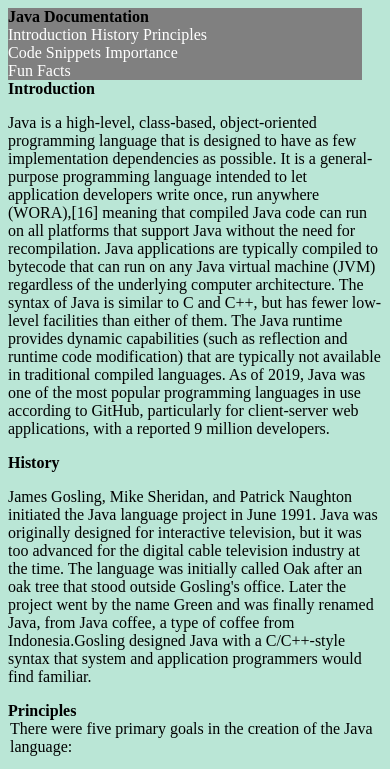
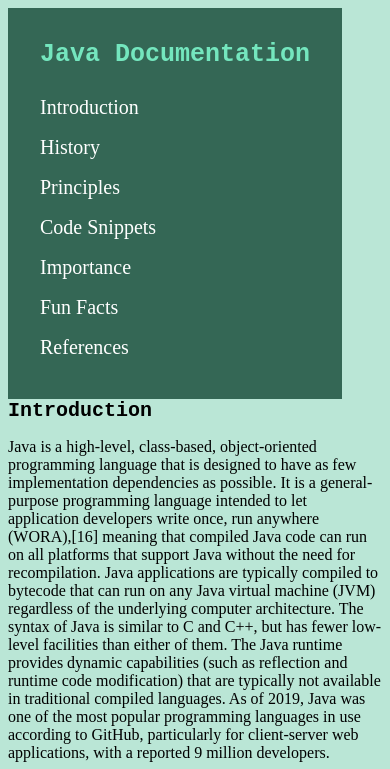
Before and after one commit to mateib47/technical-documentation-page, a plain HTML site: page index.html in a window 390 px wide. Shown: the top 769 px of the page. Drawn offline with Linux system fonts and the light colour scheme.

Commit message:
css adjustments, fixed the menu on mobile, added a references section

```diff
--- a/css/technical_doc.css
+++ b/css/technical_doc.css
@@ -2,29 +2,37 @@ body{
   display: flex;
   flex-direction: row;
   background-color: #BAE6D6;
-
+  padding: 1em 4em 0 0;
 }
 nav{
-  background-color: grey;
-  margin-right: 20px;
+  background-color: #346755;
+  margin-right: 2em;
+  padding: 2em;
 }
-a{
+
+nav a{
+  display: block;
   color: white;
   font-style: normal;
   text-decoration: none;
+  line-height: 40px;
+  font-size: 20px;
 }
-.nav-link-box{
-
+nav a:hover{
+  color:#74E6BE;
 }
-main{
-
+a:hover{
+  color:#346755;
+}
+nav header{
+  font-size: 25px;
+  color: #74E6BE;
 }
 header{
   font-weight: bold;
+  font-family: monospace;
+  font-size: 20px;
 }
-legend{
-}
-
 pre {
     background: hsl(159, 17%, 80%);
     border: 1px solid #ddd;
@@ -45,13 +53,30 @@ pre {
 code{
 
 }
+li {
+}
+@media screen and (max-width: 993px) {
+  pre{
+    width: 80%;
+  }
+}
 @media screen and (max-width: 767px) {
   body{
     flex-direction: column;
+    padding: 0;
   }
   pre{
     margin: auto;
   }
+  a{
+    display: initial;
+    margin-right: 10px;
+    white-space: normal;
+  }
+  nav{
+    margin-right: auto;
+  }
+
 }
 @media screen and (max-width: 594px){
   pre{
--- a/index.html
+++ b/index.html
@@ -3,21 +3,21 @@
   <head>
     <link rel="stylesheet" type="text/css" href="css/technical_doc.css">
     <meta name="viewport" content="width=device-width, initial-scale=1.0">
-    <title></title>
+    <title>Java Documentation</title>
   </head>
   <body>
     <nav id="navbar">
       <header>
         Java Documentation
-      </header>
-      <!-- TODO: fix the menu on mobile devices -->
+      </header><br>
       <div class="nav-link-box">
         <a href="#Introduction" class="nav-link">Introduction</a>
         <a href="#History" class="nav-link">History</a>
-        <a href="#Principles" class="nav-link">Principles</a><br>
+        <a href="#Principles" class="nav-link">Principles</a>
         <a href="#Code_Snippets" class="nav-link">Code Snippets</a>
-        <a href="#Importance" class="nav-link">Importance</a><br>
+        <a href="#Importance" class="nav-link">Importance</a>
         <a href="#Fun_Facts" class="nav-link">Fun Facts</a>
+        <a href="#References" class="nav-link">References</a>
       </div>
     </nav>
     <main id="main-doc">
@@ -47,7 +47,7 @@
       </section>
       <section id="Principles" class="main-section">
         <header>Principles</header>
-        <legend>There were five primary goals in the creation of the Java language:</legend>
+        <p>There were five primary goals in the creation of the Java language:</p>
         <ol>
           <li>It must be simple, object-oriented, and familiar.</li>
           <li>It must be robust and secure.</li>
@@ -107,12 +107,36 @@ Sum of these numbers: 140</code></pre>
       </section>
       <section id="Fun_Facts" class="main-section">
         <header>Fun Facts</header>
-        <legend>Here are 3 facts about Java which you probably did not know:</legend>
+        <p>Here are 3 facts about Java which you probably did not know:</p>
         <ol>
-          <li><p><strong>Java was called Oak at the beginning</strong></p><p> It was changed to Java by Sun’s marketing department changed it to “java” when they found that name was already registered for some computer company.</p></li>
-          <li><p><strong>It's the second most popular programming language</strong></p><p>Though many would argue that Java is all time favourite among developers, it is the second most popular programming language after C. Java is ranked second in popularity among programming languages.</p></li>
-          <li><p><strong>Java was made by an accident</strong></p><p>Around 1992, James Gosling was working at the Sun Labs. He and his team at that time were building a set-top box and which is started by “cleaning up” the C++ and they all wound up with a new language called Java or Oak.</p></li>
+          <li>
+            <p><strong>Java was called Oak at the beginning</strong></p>
+            <p> It was changed to Java by Sun’s marketing department changed it
+               to “java” when they found that name was already registered for
+                some computer company.</p>
+          </li>
+          <li>
+            <p><strong>It's the second most popular programming language</strong></p>
+            <p>Though many would argue that Java is all time favourite among developers,
+               it is the second most popular programming language after C. Java is ranked
+                second in popularity among programming languages.</p>
+          </li>
+          <li>
+            <p><strong>Java was made by an accident</strong></p>
+            <p>Around 1992, James Gosling was working at the Sun Labs. He and his team at
+               that time were building a set-top box and which is started by “cleaning up”
+                the C++ and they all wound up with a new language called Java or Oak.</p>
+          </li>
         </ol>
+      </section>
+      <section id="References" class="main-section">
+        <header>References</header>
+        <ul>
+          <li>The introduction, history and principles were taken from <a href="https://en.wikipedia.org/wiki/Java_(programming_language)#Syntax" target="_blank">Wikipedia</a></li>
+          <li>The code snippets were taken from <a href="https://beginnersbook.com/2017/09/java-program-to-add-two-numbers/" target="_blank">BeginnersBook</a></li>
+          <li>The importance section was taken from <a href="https://codeinstitute.net/blog/what-is-java/" target="_blank">codeinstitute</a></li>
+          <li>The fun facts were taken from <a href="https://www.geeksforgeeks.org/interesting-facts-about-java/" target="_blank">w3</a> and <a href="https://www.indiatoday.in/education-today/gk-current-affairs/story/facts-about-java-978690-2017-05-23" target="_blank">indiatoday</a></li>
+        </ul>
       </section>
     </main>
   </body>
```
